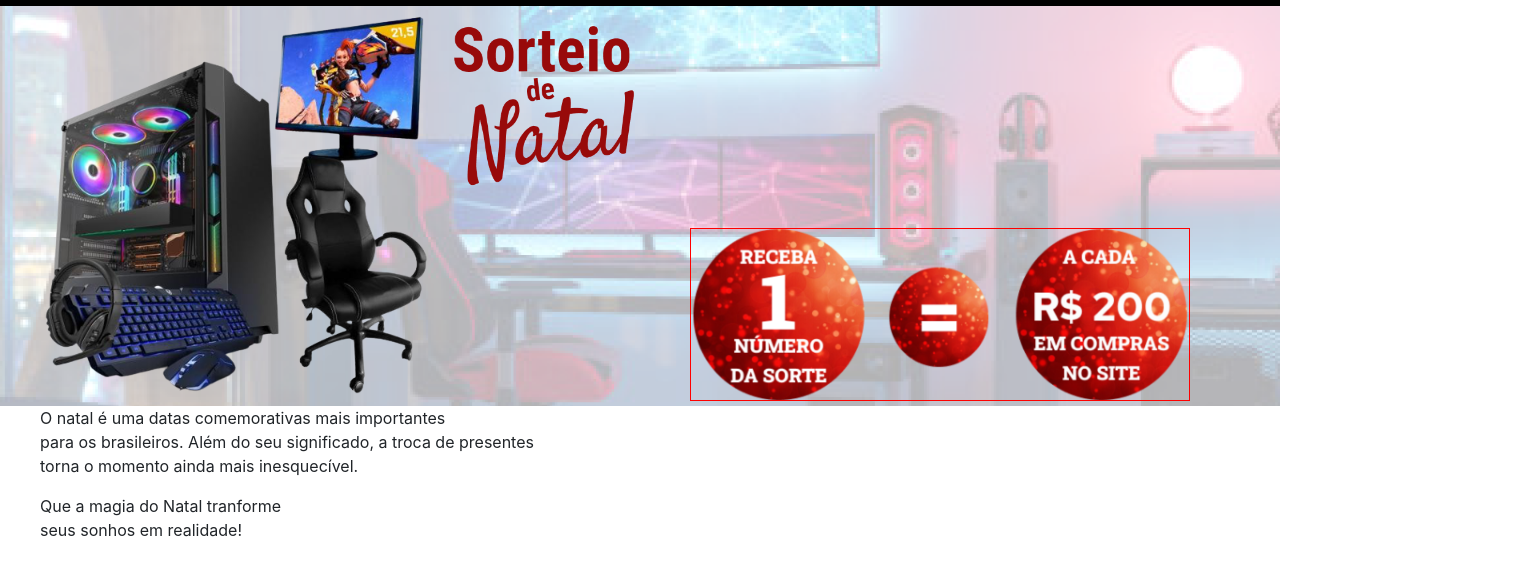
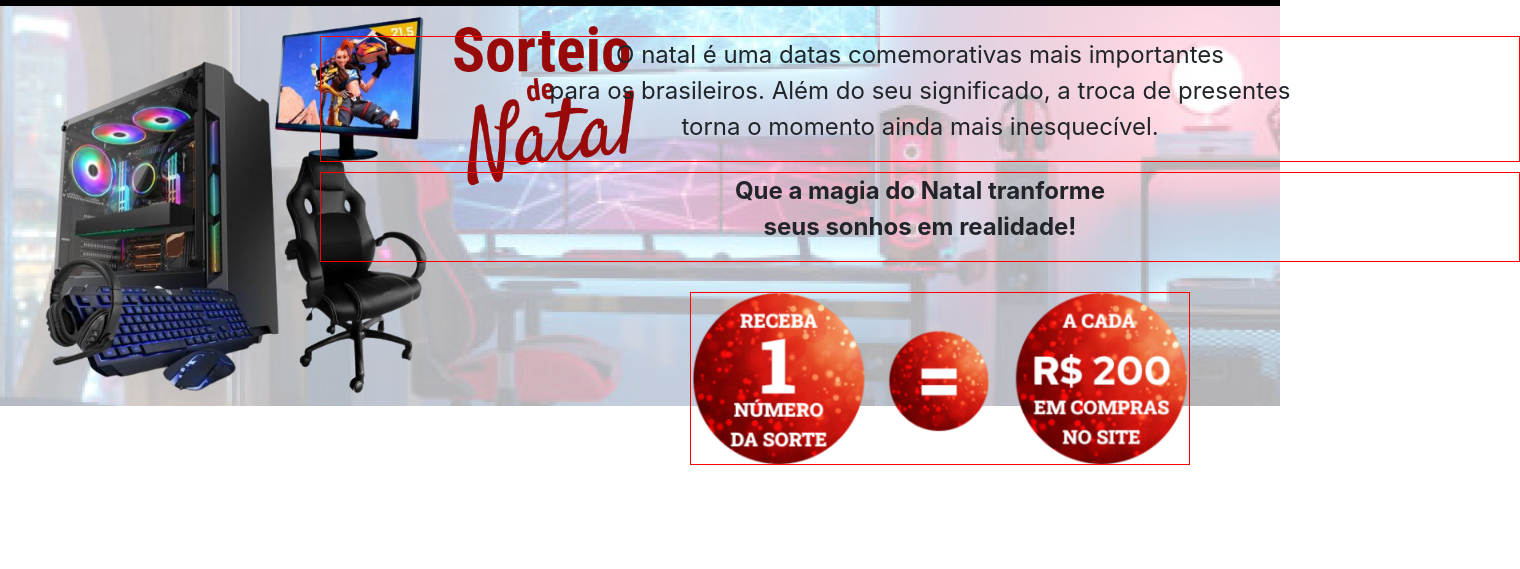
Before and after one commit to bruno-asf/Projeto-Game-Mania-Senai, a plain HTML site: page index.html in a window 1280 px wide. Shown: the part 64-633 px from the top of the page, 1520 px wide, since content can reach past the window. Drawn offline with nearby package versions, Linux system fonts and the light colour scheme.

Commit message:
PrototíposFigma-SiteGameMania

```diff
--- a/css/style.css
+++ b/css/style.css
@@ -61,9 +61,9 @@
     position: relative;
     bottom: 280px;
     right: 50px;
-    border: 1px solid red;
+        border: 1px solid red;
 }
-span .texto-descricao{
+.texto-descricao{
     position: relative;
 
     bottom: 370px;
@@ -79,7 +79,7 @@ span .texto-descricao{
 
     }
 }
-span .texto-descricao2{
+.texto-descricao2{
     position: relative;
     bottom: 360px;
     left: 280px;
--- a/index.html
+++ b/index.html
@@ -28,17 +28,17 @@
             <div class="container-grid">
                  <img class="imagem-pcgamer" src="imagens/pc-gamer-remove.png" width="400" alt="pc-gamer">
                  <img class="imagem-sorteio-natal" src="imagens/img-sorteio-de-natal.png" width="290" alt="Sorteio-Natal">
-            <span class="texto-descricao">
+            <div class="texto-descricao">
                <blockquote>
                     O natal é uma datas comemorativas mais importantes <br>
                     para os brasileiros. Além do seu significado, a troca de presentes <br>
                     torna o momento ainda mais inesquecível.
                 </blockquote>
-            </span>
-            <span class="texto-descricao2">
+            </div>
+            <div class="texto-descricao2">
                 <blockquote>Que a magia do Natal tranforme<br>
                 seus sonhos em realidade!</blockquote>
-            </span>
+            </div>
             <div class="banner-promocao">
                 <img class="banner-promocao-natal" src="imagens/Imagem-promocao-natal.png" width="500" alt="img-promoção-natal">
             </div>
```
Also changed, not shown: ProtótiposFigma-Site-GameMania-Senai.txt (added).
